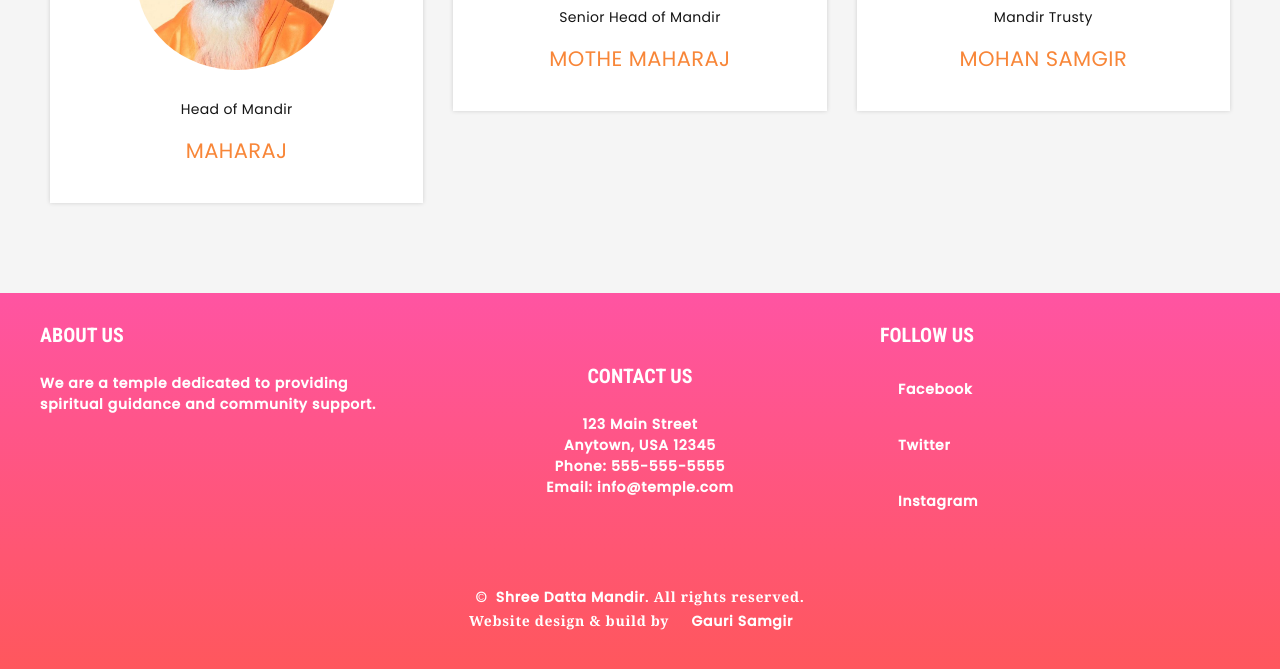
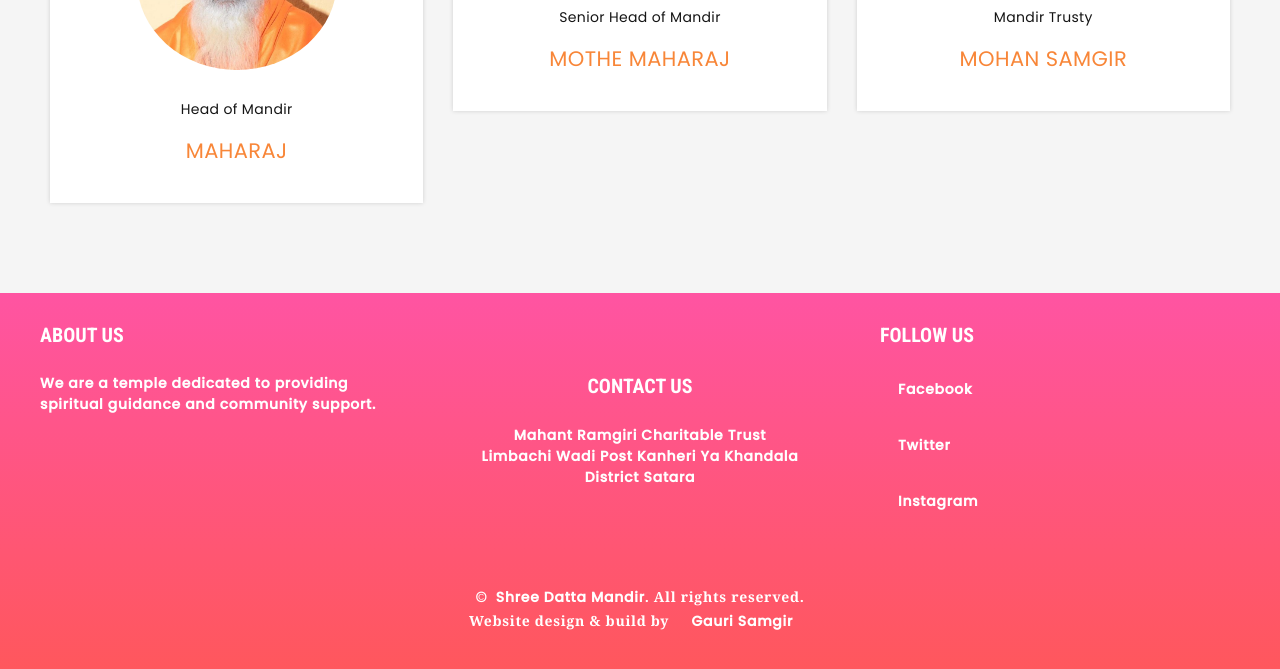
Before and after one commit to Gaurisamgir/dattamandir.io, a plain HTML site: page index.html in a window 1280 px wide. Shown: the part 1284-1953 px from the top of the page. Drawn offline with Linux system fonts and the light colour scheme; a script that the page names is missing.

Commit message:
Update index.html

```diff
--- a/index.html
+++ b/index.html
@@ -228,7 +228,7 @@
       </div>
       <div class="center">
         <h3>Contact Us</h3>
-        <p>123 Main Street<br>Anytown, USA 12345<br>Phone: 555-555-5555<br>Email: info@temple.com</p>
+        <p>Mahant Ramgiri Charitable Trust <br> Limbachi Wadi Post Kanheri Ya Khandala <br> District Satara</p>
       </div>
       <div class="right">
         <h3>Follow Us</h3>
```
